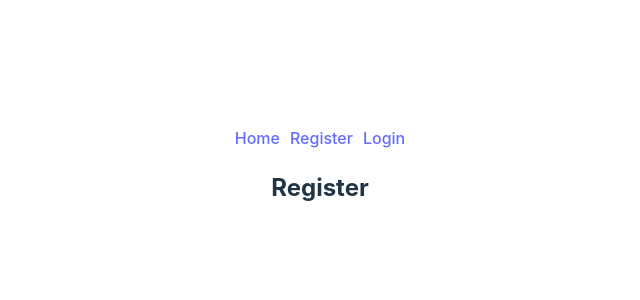
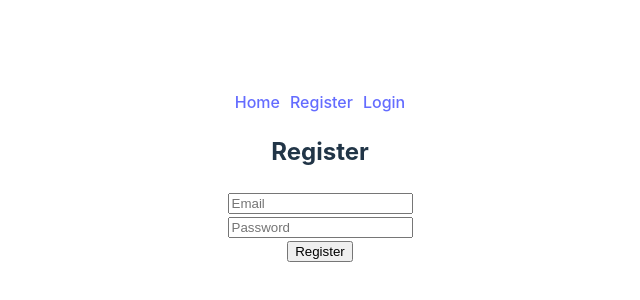
Before and after one commit to Arif-Hossan/email-login-firebase, a React (Vite) app: page /register in a window 1280 px wide. Shown: the part 224-524 px from the top of the page, without its empty margins (320-960 px from the left). Built offline with nearby package versions, Linux system fonts and the light colour scheme.

Commit message:
form setup for getting email and password, onChange onBlur, and OnSubmit method use

```diff
--- a/src/components/Register/Register.jsx
+++ b/src/components/Register/Register.jsx
@@ -1,10 +1,38 @@
 // eslint-disable-next-line no-unused-vars
-import React from 'react';
+import React, { useState } from 'react';
 
 const Register = () => {
+    // email state
+    const [email, setEmail] = useState('');
+    // pass state
+    const [pass, setPass] = useState('');
+    // onChange event for email field
+    const handleEmail = (event) => {
+        const email = event.target.email;
+        setEmail(email);
+    }
+    // onBlur event for password field
+    const handlePass = (e) => {
+        const pass = e.target.value;
+        setPass(pass);
+    }
+    // onSubmit event for form field
+    const handleSubmit = (e) => {
+        e.preventDefault();
+        const email = e.target.email.value;
+        const pass = e.target.password.value;
+        console.log(email,pass);
+
+    }
+
     return (
         <div>
             <h2>Register</h2>
+            <form onSubmit={handleSubmit} action="">
+                <input onChange={handleEmail} type="email" name="email" id="email" placeholder='Email' /><br />
+                <input onBlur={handlePass} type="password" name="password" id="password" placeholder='Password' /><br />
+                <input type="submit" value="Register" />
+            </form>
         </div>
     );
 };
```
